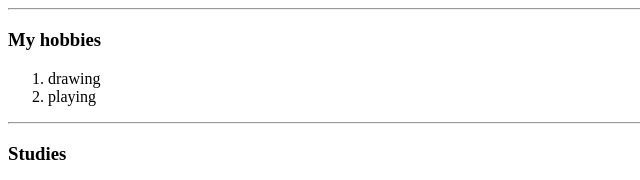
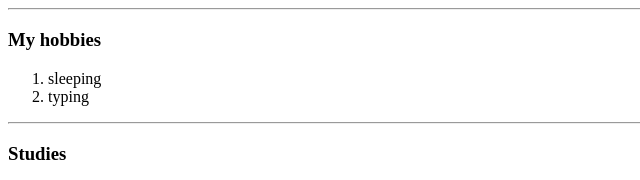
Before and after one commit to arhab07/CV, a plain HTML site: page index.html in a window 1280 px wide. Shown: the part 389-569 px from the top of the page, 0-640 px from the left. Drawn offline with Linux system fonts and the light colour scheme.

Commit message:
Update index.html

```diff
--- a/index.html
+++ b/index.html
@@ -29,8 +29,8 @@
      <hr>
      <h3>My hobbies</h3>
      <ol>
-         <li>drawing</li>
-         <li>playing</li>
+         <li>sleeping </li>
+         <li>typing</li>
         <!-- <a href="https://twitter.com/Arhab36850521" target="blank" ><li>sleeping</li> </a>  -->
      </ol>
 
```
